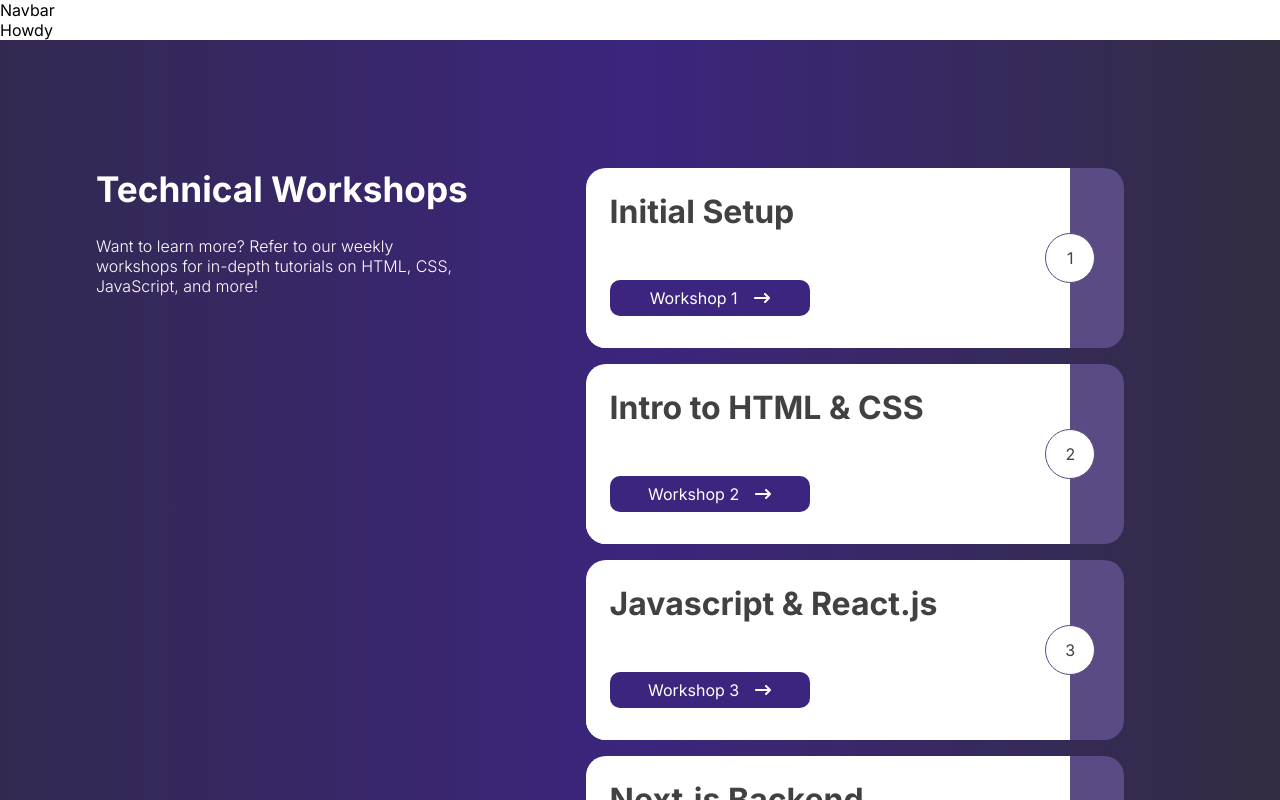
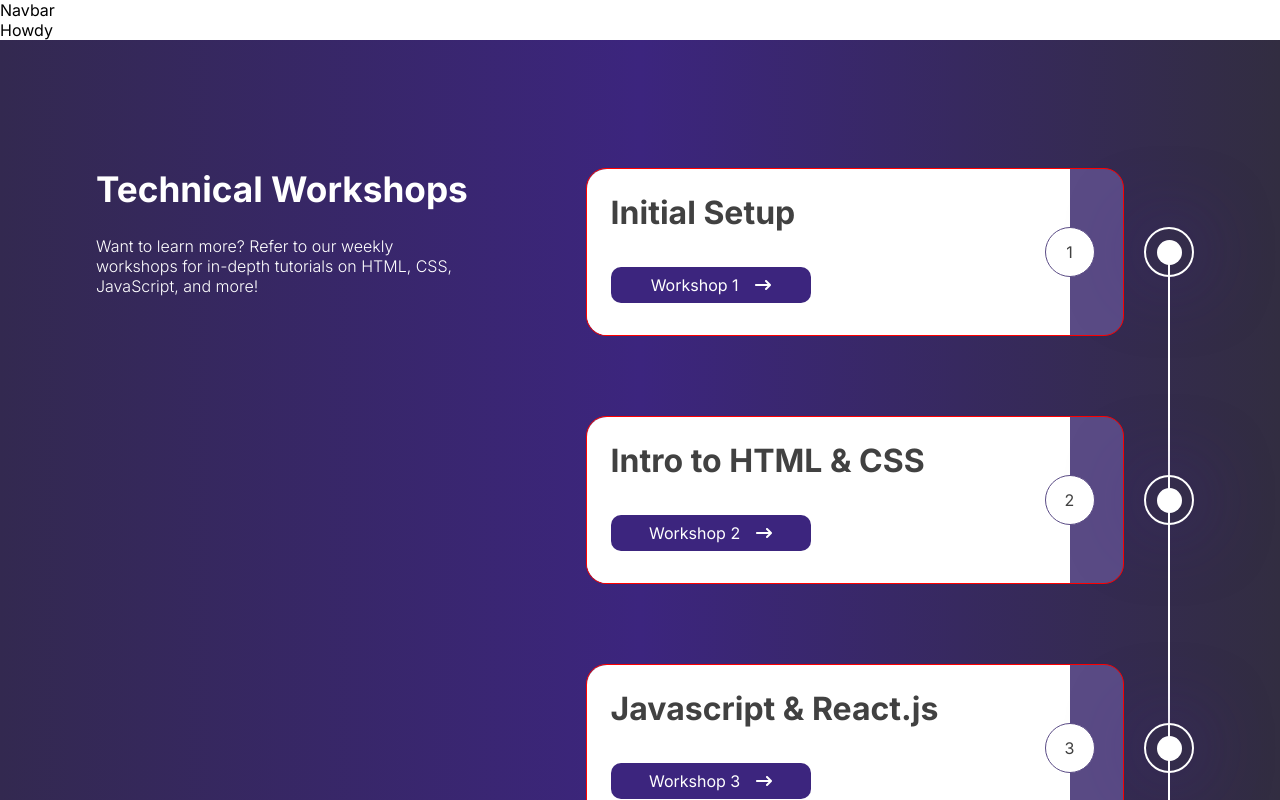
Before and after one commit to include-davis/cohort-platform, a Next.js app: page / in a window 1280 px wide. Shown: the top 800 px of the page. Built offline with nearby package versions, Linux system fonts and the light colour scheme.

Commit message:
got lines and dots to work

```diff
--- a/app/_components/workshop-timeline/Card.jsx
+++ b/app/_components/workshop-timeline/Card.jsx
@@ -2,7 +2,6 @@ import Link from 'next/link'
 import styles from './card.module.scss'
 import { FaArrowRightLong } from "react-icons/fa6";
 import { motion } from 'framer-motion'
-import classNames from 'classnames';
 import { useState } from 'react';
 
 // adapted from sam's code for the scroll line:
@@ -21,17 +20,13 @@ const bullet = (
   </motion.div>
 );
 
-
-
-const cardClosedY = -40;
-
 export default function Card( {title, text, agenda, link, number} ) {
 
   const [isHovered, setIsHovered] = useState(false);
 
   // used to create line with animation
   const line = (
-    <motion.div variants={boxVariant} initial="hidden" whileInView="visible">
+    <motion.div style={{ height: '100%'}} variants={boxVariant} initial="hidden" whileInView="visible">
       <div className={isHovered ? styles.line_open : styles.line_closed}></div>
     </motion.div>
   );
@@ -41,15 +36,15 @@ export default function Card( {title, text, agenda, link, number} ) {
       className={ styles.card }
       onMouseEnter={() => setIsHovered(true)}
       onMouseLeave={() => setIsHovered(false)}
-      initial={{ height: 180, backgroundColor: 'var(--include-purple-light)' }} // Show top 10% and bottom 10%
+      initial={{ height: 'var(--card-height-closed)', backgroundColor: 'var(--include-purple-light)' }} // Show top 10% and bottom 10%
       whileHover={{ height: '100%', backgroundColor: 'var(--accent-color)' }} // Show full content on hover
       transition={{ duration: 0.5 }} // Smooth transition
     >
       <div className={styles.number}>{number}</div>
 
-      {/* <div className={number != 1 ? styles.line_top : styles.line_none}>{line}</div>
+      <div className={number != 1 ? styles.line_top : styles.line_none}>{line}</div>
       <div className={styles.bullet}>{bullet}</div>
-      <div className={number != 5 ? styles.line_bottom : styles.line_none}>{line}</div> */}
+      <div className={number != 5 ? styles.line_bottom : styles.line_none}>{line}</div>
 
       <div className={styles.card_front}>
         <div className={styles.card_content}>
--- a/app/_components/workshop-timeline/card.module.scss
+++ b/app/_components/workshop-timeline/card.module.scss
@@ -1,15 +1,11 @@
-$card-height: auto;
-$line-height-open: $card-height - calc(8px * 15);
+.card {
+    --card-height-closed: calc(8px * 21);
 
-$card-height-closed: calc(8px * 20);
-$line-height-closed: $card-height-closed - calc(8px * 15);
-
-.card {
     color: var(--text-midtone);
-
+    border: 1px red solid;
     position: relative;
     border-radius: 20px;
-    height: $card-height;
+    // height: $card-height-open;
 }
 
 .card_front {
@@ -46,10 +42,8 @@ $line-height-closed: $card-height-closed - calc(8px * 15);
 .card_content {
     display: flex;
     flex-direction: column;
-    // justify-content: space-between;
     gap: 32px;
 
-    height: 100%;
     padding: 24px 0px 24px 24px;
 }
 
@@ -105,30 +99,35 @@ $line-height-closed: $card-height-closed - calc(8px * 15);
 
 .line_open {
     width: 2px;
-    height: 270px;
+    height: 100%;
     background-color: var(--foreground-light);
+    transition: height 0.5s ease
 }
 
 .line_closed {
     width: 2px;
-    height: 160px;
+    height: 100%;
     background-color: var(--foreground-light);
     transition: height 0.5s ease
 }
 
 .line_top {
     position: absolute;
-    top: 0;
+    top: calc(var(--card-spacing) / 2 * -1 - 1px);
     right: -47px;
-    transform: translate(-50%, -50%);
-    transition: height 0.5s ease
+    height: calc(50% + var(--card-spacing) / 2);
+    // border: black 1px solid;
+    // transform: translate(-50%, -50%);
 }
 
 .line_bottom {
     position: absolute;
-    bottom: 0;
+    bottom: calc(var(--card-spacing) / 2 * -1 - 1px);
     right: -47px;
-    transform: translate(-50%, 50%);
+    // height: 50%;
+    height: calc(50% + var(--card-spacing) / 2);
+    // border: black 1px solid;
+    // transform: translate(-50%, 50%);
 }
 
 .bullet {
--- a/app/_components/workshop-timeline/workshop-timeline.module.scss
+++ b/app/_components/workshop-timeline/workshop-timeline.module.scss
@@ -41,7 +41,7 @@
 .workshops {
     display: flex;
     flex-direction: column;
-    gap: 16px;
+    gap: var(--card-spacing);
 
     max-width: 90%;
 }
--- a/app/globals.scss
+++ b/app/globals.scss
@@ -12,6 +12,7 @@
   --text-light: #FFF;
 
   --edge-spacing: 200px;
+  --card-spacing: calc(8px * 10);
   --folder-tab-width: 1076px;
 
   --include-gradient: linear-gradient(90deg, #332950, #3C257E, #322D41);
--- a/package.json
+++ b/package.json
@@ -9,7 +9,6 @@
     "lint": "next lint"
   },
   "dependencies": {
-    "classnames": "^2.5.1",
     "framer-motion": "^11.9.0",
     "next": "14.2.13",
     "react": "^18",
```
Also changed, not shown: app/_components/workshop-timeline/workshop-timeline.jsx (+0 -11 lines), 1 other file (tests, documents, lock files or other folders).
